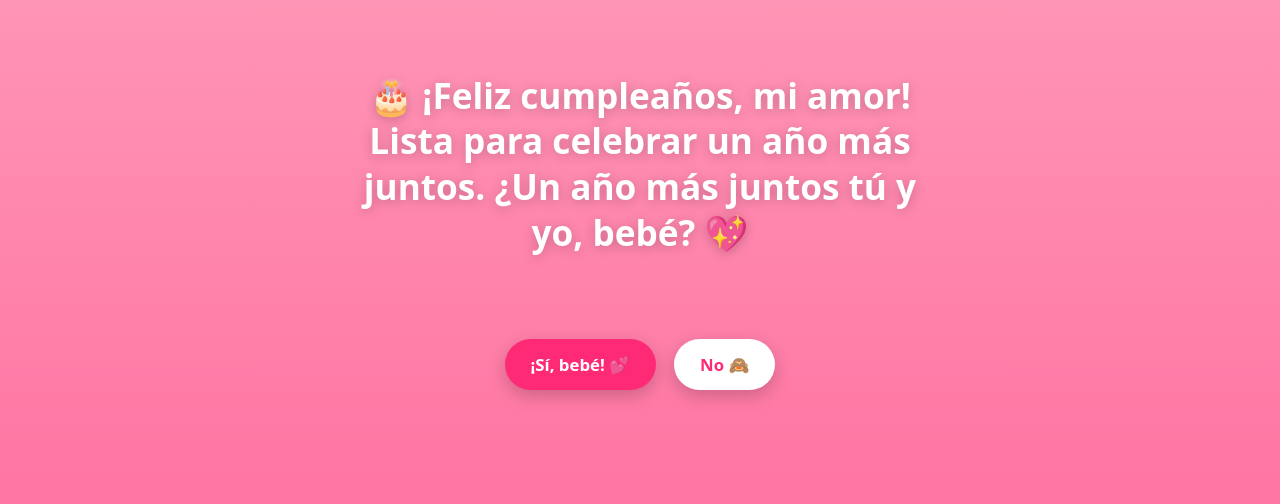
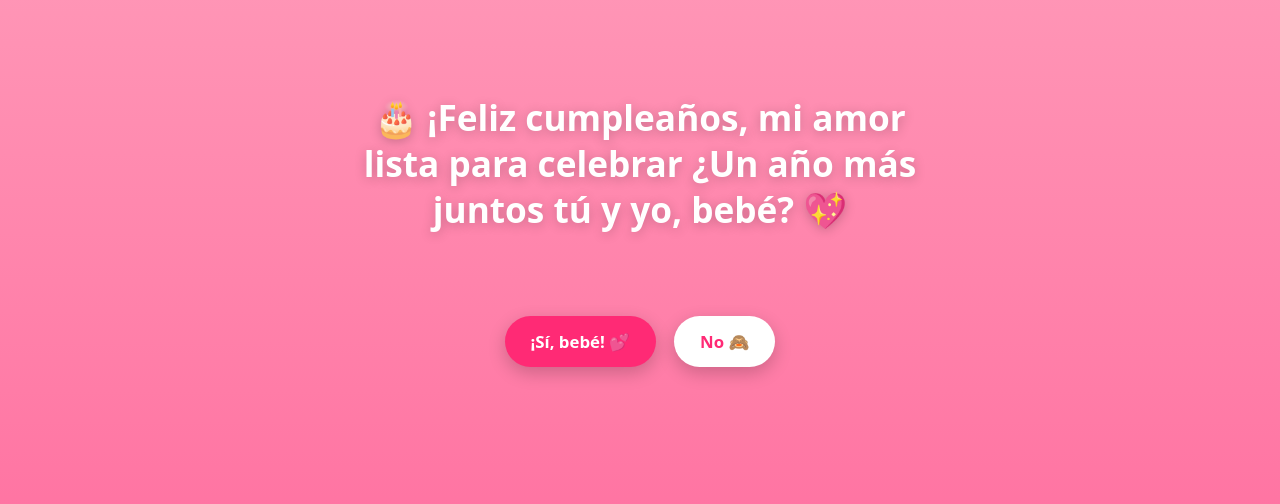
Before and after one commit to ronalpardo764-spec/feliz_cunplea-os_amor, a plain HTML site: page index.html in a window 1280 px wide. Shown: the part 144-648 px from the top of the page. Drawn offline with Linux system fonts and the light colour scheme.

Commit message:
Fix birthday message and button event listener formatting

```diff
--- a/index.html
+++ b/index.html
@@ -273,7 +273,7 @@
 
   <!-- 1. Pregunta de cumpleaños -->
   <section id="pantalla-inicio">
-    <h1>🎂 ¡Feliz cumpleaños, mi amor! Lista para celebrar un año más juntos. ¿Un año más juntos tú y yo, bebé? 💖</h1>
+    <h1>🎂 ¡Feliz cumpleaños, mi amor lista para celebrar ¿Un año más juntos tú y yo, bebé? 💖</h1>
     <div class="zona-botones">
       <button id="btn-si">¡Sí, bebé! 💕</button>
       <button id="btn-no">No 🙈</button>
@@ -528,12 +528,12 @@
       }
     });
 
-    btnRegalo.addEventListener("click", () => {
+    btnRegalo.addEventListener("click",()=>{
       clearInterval(intervaloCorazones);
-      pantallaCelebra.style.display = "none";
-      pantallaUniverso.style.display = "block";
+      pantallaCelebra.style.display="none";
+      pantallaUniverso.style.display="block";
       crearNubesAlrededorDelCentro();
-      audio.play().catch(() => {});
+      audio.play().catch(()=>{});
     });
   </script>
 </body>
```
